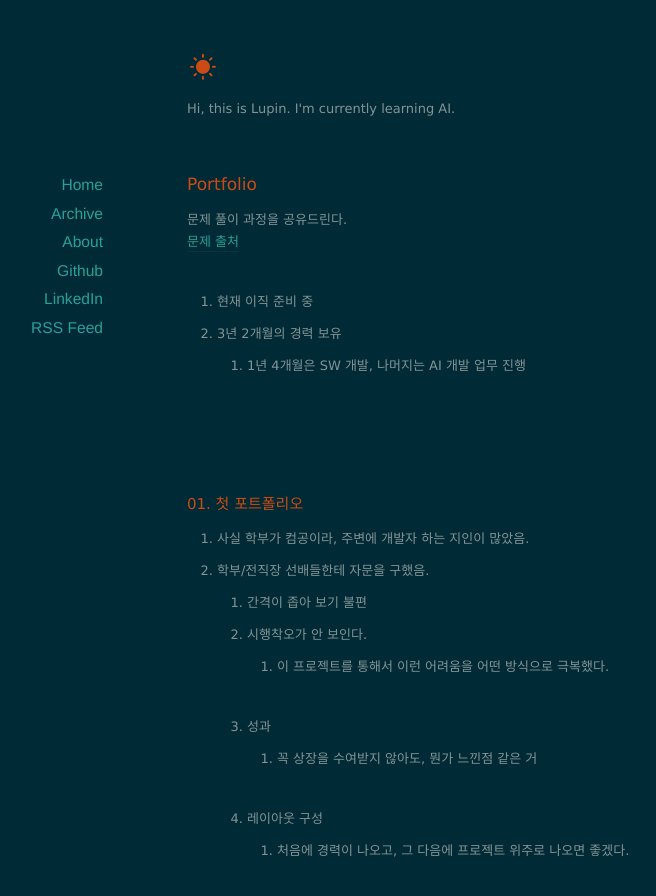
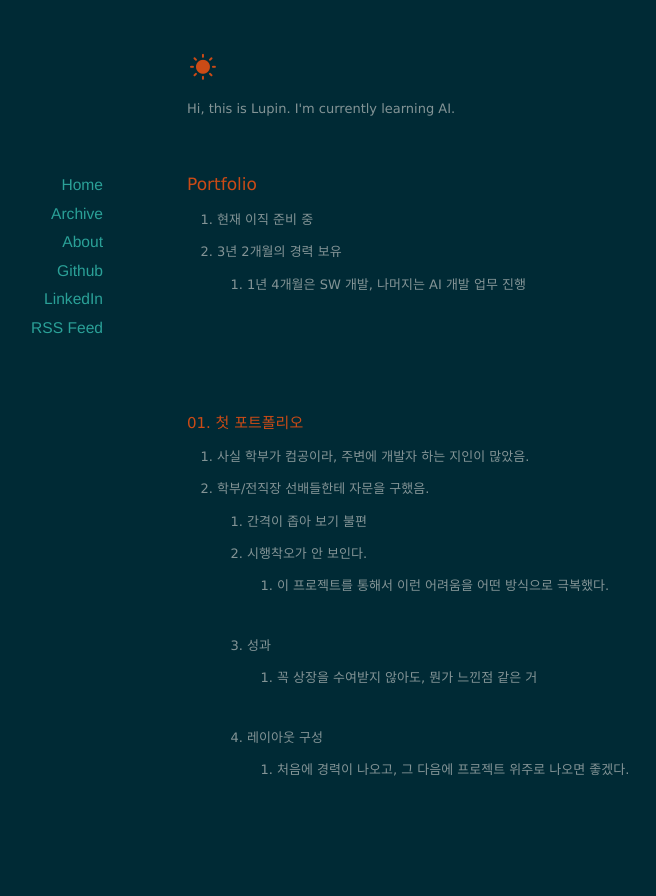
Before and after one commit to devLupin/devLupin.github.io, a Jekyll site: the page built from _posts/2023-04-06-Portfolio.md, in a window 1280 px wide and 900 px high. Shown: the top 896 px of the window, without its empty margins (203-859 px from the left). Built offline with Jekyll 4.4.1, drawn with Linux system fonts in a browser that asks for light colours; nearby versions of some CDN libraries.

Commit message:
modified contents

```diff
--- a/_posts/2023-04-06-Portfolio.md
+++ b/_posts/2023-04-06-Portfolio.md
@@ -4,10 +4,6 @@ published: true
 title: "Portfolio"
 date: 2023-04-06
 ---
-
-
-문제 풀이 과정을 공유드린다. <br/>
-[문제 출처](https://school.programmers.co.kr/learn/courses/30/lessons/42840) <br/><br/>
 
 - 현재 이직 준비 중 <br/>
 - 3년 2개월의 경력 보유
```
